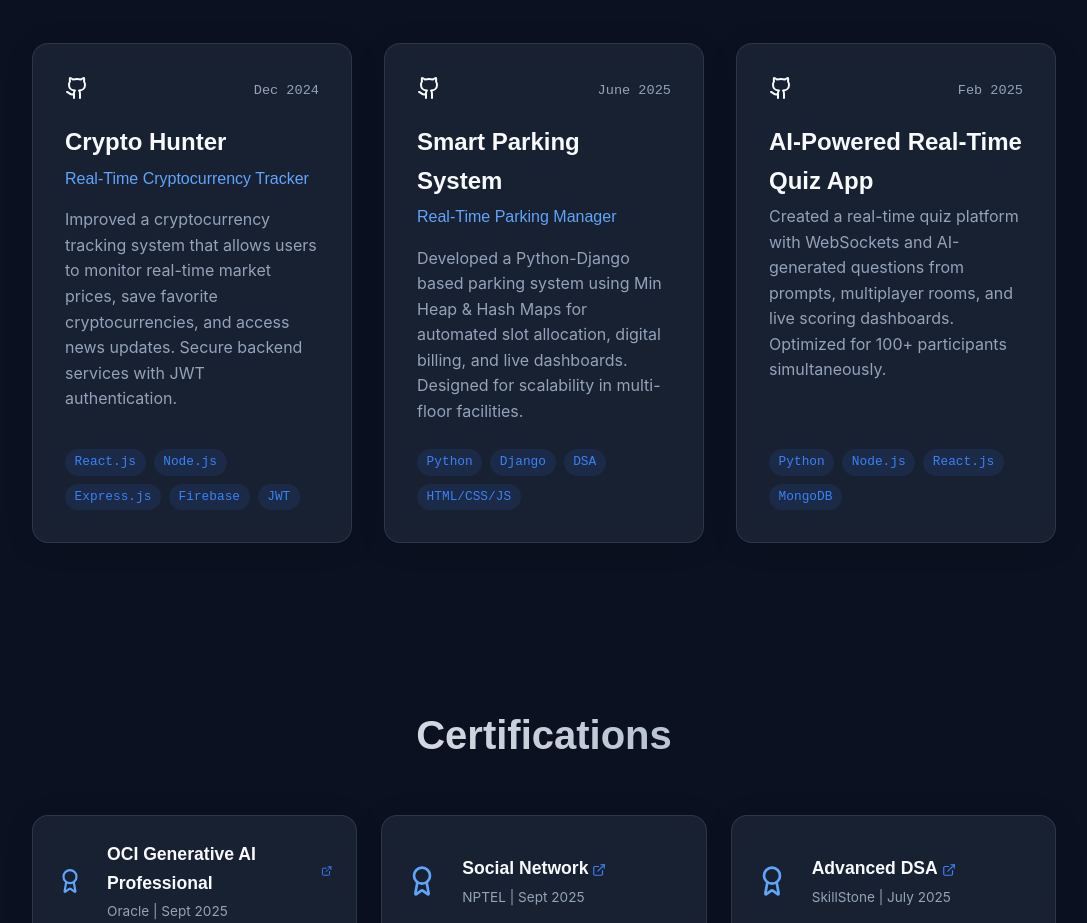
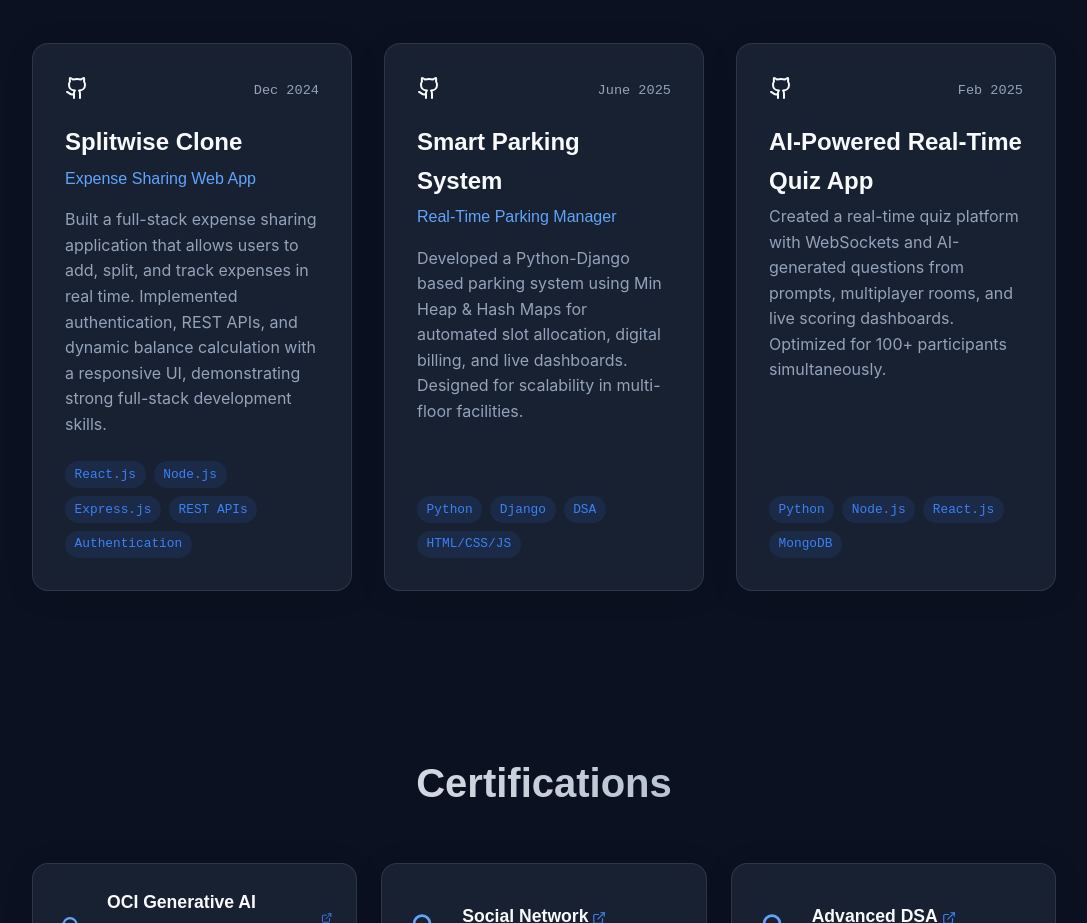
Before and after one commit to tanishq70000-commits/portfolio, a React app: page / in a window 1280 px wide. Shown: the part 2740-3663 px from the top of the page, without its empty margins (96-1183 px from the left). Built offline with nearby package versions, Linux system fonts and the light colour scheme; the HTML template or start-up script is replaced by a standard one.

Commit message:
Update Crypto project to Splitwise Clone

```diff
--- a/src/components/Projects.jsx
+++ b/src/components/Projects.jsx
@@ -4,12 +4,12 @@ import { Github } from 'lucide-react';
 const Projects = () => {
   const projects = [
     {
-      title: "Crypto Hunter",
-      subtitle: "Real-Time Cryptocurrency Tracker",
+      title: "Splitwise Clone",
+      subtitle: "Expense Sharing Web App",
       date: "Dec 2024",
-      desc: "Improved a cryptocurrency tracking system that allows users to monitor real-time market prices, save favorite cryptocurrencies, and access news updates. Secure backend services with JWT authentication.",
-      tech: ["React.js", "Node.js", "Express.js", "Firebase", "JWT"],
-      github: "https://github.com/tanishqT"
+      desc: "Built a full-stack expense sharing application that allows users to add, split, and track expenses in real time. Implemented authentication, REST APIs, and dynamic balance calculation with a responsive UI, demonstrating strong full-stack development skills.",
+      tech: ["React.js", "Node.js", "Express.js", "REST APIs", "Authentication"],
+      github: "https://github.com/Akhand0ps/splitwise"
     },
     {
       title: "Smart Parking System",
```
